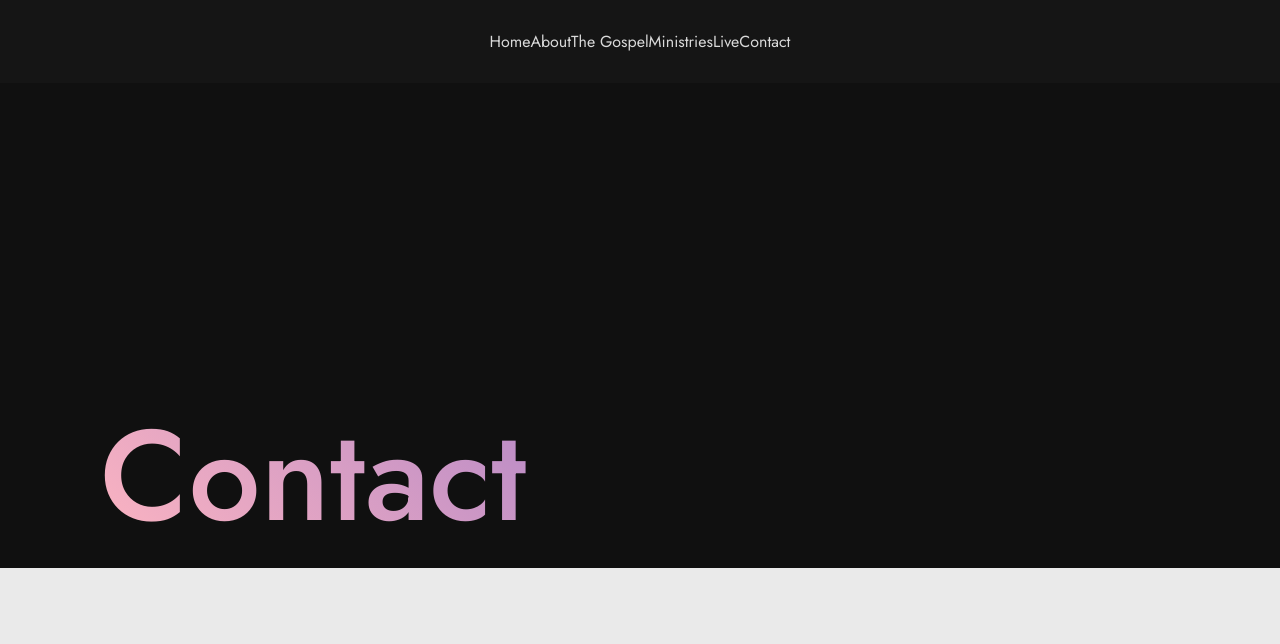
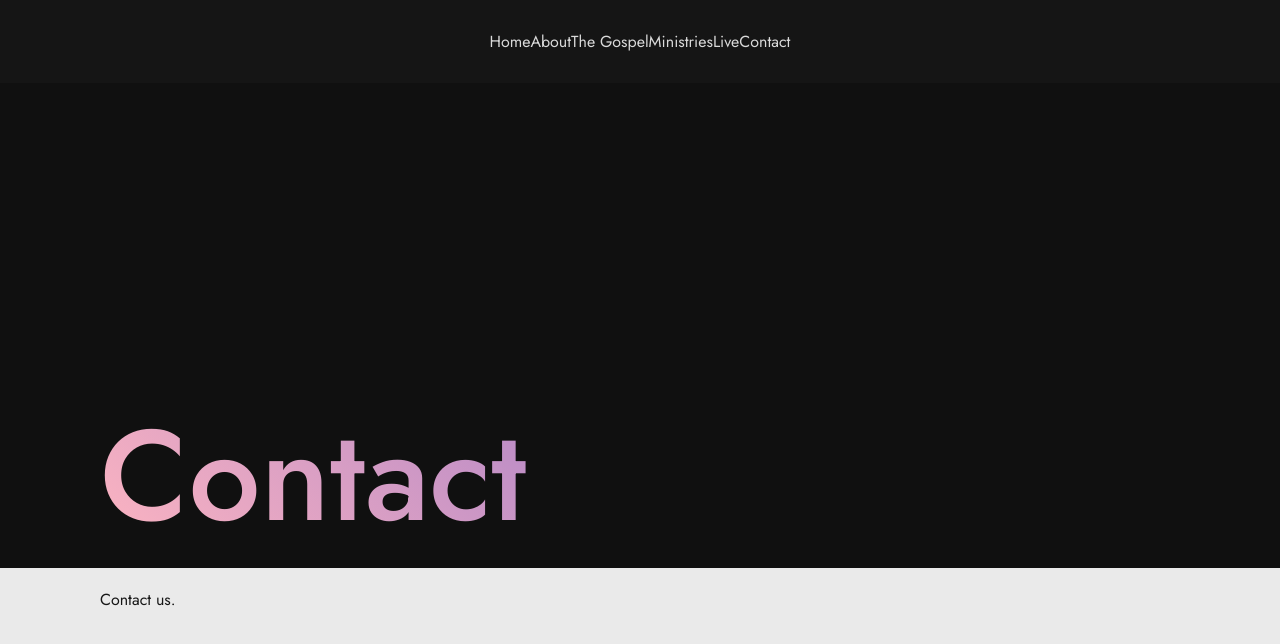
Before and after one commit to sgarcia97/test-app, a Next.js app: page /contact in a window 1280 px wide. Shown: the top 644 px of the page. Built offline with nearby package versions, Linux system fonts and the light colour scheme.

Commit message:
Fixed pages error

```diff
--- a/app/contact/page.jsx
+++ b/app/contact/page.tsx
@@ -1,14 +1,16 @@
 import {Title, Paragraph} from "../components/Title"
 import PageLayout from "../components/PageLayout"
 import {Header} from "../components/Header"
-const Contact = () => {
+const Page = () => {
     return(
         <>
         <Header/>
         <Title title="Contact"/>
-        <PageLayout></PageLayout>
+        <PageLayout>
+            <p>Contact us.</p>
+        </PageLayout>
         </>
     )
 }
 
-export default Contact;
+export default Page;
--- a/app/gospel/page.tsx
+++ b/app/gospel/page.tsx
@@ -1,7 +1,7 @@
 import {Title, Paragraph} from "../components/Title"
 import PageLayout from "../components/PageLayout"
 import {Header} from "../components/Header"
-const Gospel = () => {
+const Page = () => {
     return(
         <>
         <Header/>
@@ -30,4 +30,4 @@ const Gospel = () => {
     )
 }
 
-export default Gospel;
+export default Page;
```
Also changed, not shown: app/ministries/page.jsx (deleted, +0 -9 lines), app/ministries/page.tsx (added, +12 -0 lines).
